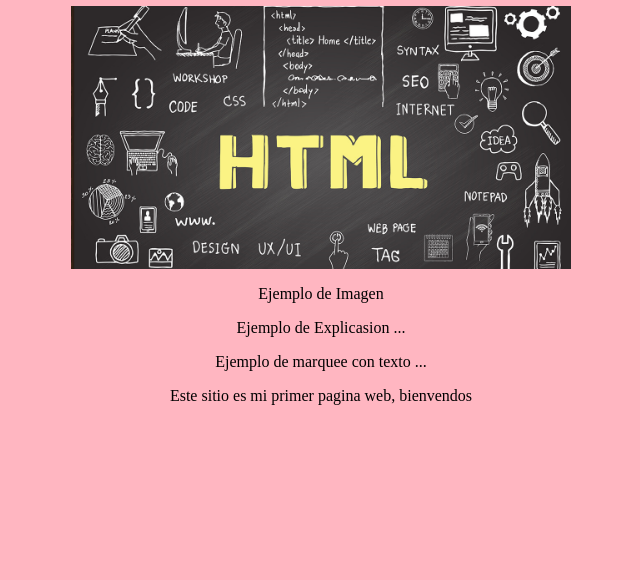
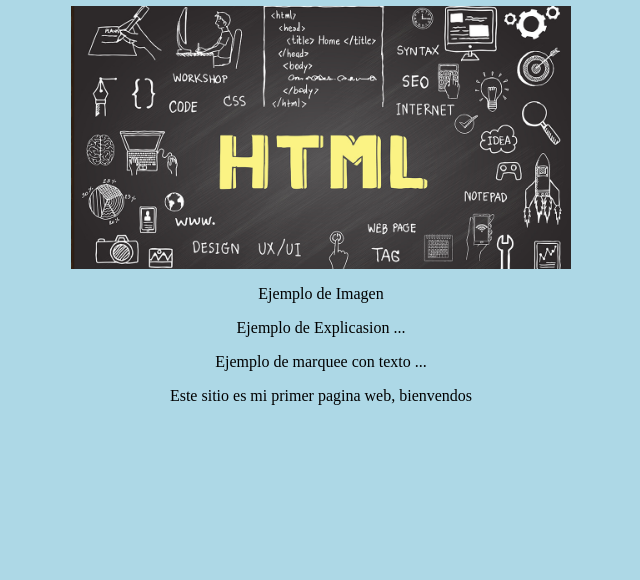
Before and after one commit to apin1992/html-project-rosa-maria, a plain HTML site: page index.html in a window 1280 px wide. Shown: the part 220-800 px from the top of the page, without its empty margins (319-959 px from the left). Drawn offline with Linux system fonts and the light colour scheme.

Commit message:
new background

```diff
--- a/index.html
+++ b/index.html
@@ -2,7 +2,7 @@
   <head>
     <title>Titulo de pagina HTML</title>
   </head>
-  <body style="background-color: lightpink; text-align: center; padding: 10rem">
+  <body style="background-color: lightblue; text-align: center; padding: 10rem">
     <h1>Ejemplo de Encabezado</h1>
     <img src="html-tagst.jpg " width="500px" />
     <p>Ejemplo de Imagen</p>
```
